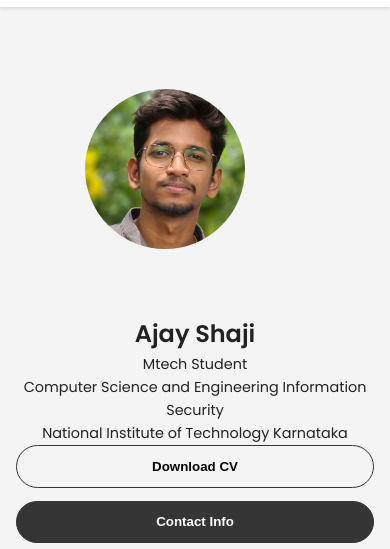
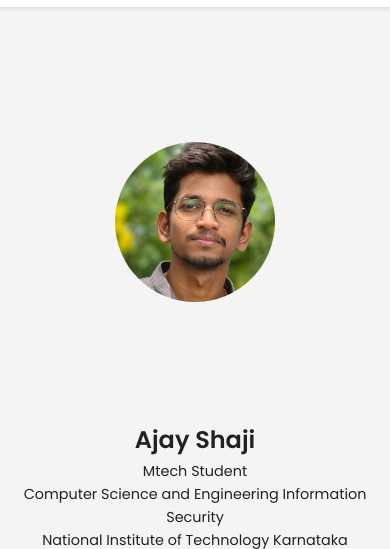
Before and after one commit to ajayshaji001/portfolio, a plain HTML site: page index.html in a window 390 px wide. Shown: the part 44-593 px from the top of the page. Drawn offline with Linux system fonts and the light colour scheme.

Commit message:
Update mediaqueries.css
css change

```diff
--- a/mediaqueries.css
+++ b/mediaqueries.css
@@ -8,22 +8,22 @@
     padding: 15px 5%;
   }
 
-  #profile {
+ #profile {
     flex-direction: column;
-    text-align: center;
-    height: auto;
+    gap: 1rem;
     padding: 2rem 1rem;
+    align-items: center;   /* ✅ This will center children horizontally */
+    text-align: center;    /* ✅ Makes text aligned in center */
   }
 
-  .section__pic-container {
-    margin: 20px auto;
-    width: 220px;
-    height: 220px;
+
+ .section__pic-container {
+    margin: 0 auto;        /* ✅ Ensures image container is centered */
   }
 
-  .section__pic-container img {
-    width: 220px;
-    height: 220px;
+   .section__pic-container img {
+    display: block;
+    margin: 0 auto;        /* ✅ Centers the actual image */
   }
 
   .section-container {
```
